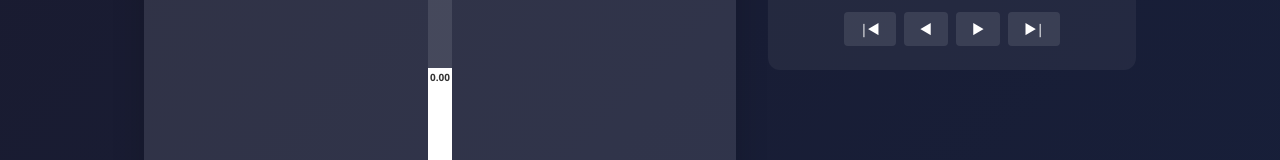
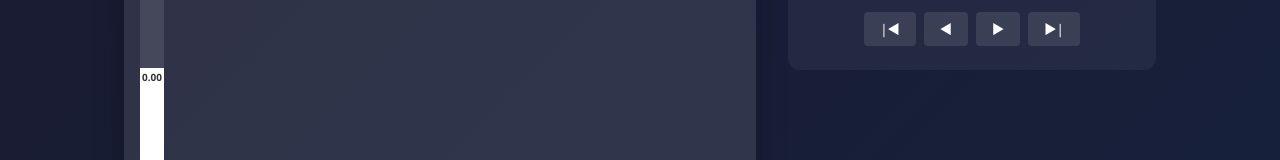
Before and after one commit to DEEP-17/Chess-React, a React (Vite) app: page /evaluate in a window 1280 px wide. Shown: the part 572-732 px from the top of the page. Built offline with nearby package versions, Linux system fonts and the light colour scheme.

Commit message:
mostly all functionality covered

```diff
--- a/package.json
+++ b/package.json
@@ -15,6 +15,7 @@
     "framer-motion": "^12.23.24",
     "lucide-react": "^0.555.0",
     "react": "^18.3.1",
+    "react-chartjs-2": "^5.3.1",
     "react-chessboard": "^4.7.2",
     "react-dom": "^18.3.1",
     "react-icons": "^5.5.0",
--- a/src/styles/Evaluate.css
+++ b/src/styles/Evaluate.css
@@ -1,4 +1,3 @@
-/* src/styles/Evaluate.css */
 .evaluate-container {
   display: flex;
   flex-direction: column;
@@ -62,10 +61,14 @@
   align-items: flex-start;
   flex-wrap: wrap;
   justify-content: center;
+  width: 100%; /* Ensure it takes full width */
 }
 
+/* --- CRITICAL FIXES HERE --- */
 .board-wrapper {
   display: flex;
+  flex-direction: row; /* Force side-by-side layout */
+  align-items: flex-start;
   gap: 1rem;
   background: rgba(255, 255, 255, 0.1);
   padding: 1rem;
@@ -73,17 +76,18 @@
   box-shadow: 0 8px 32px rgba(0, 0, 0, 0.2);
 }
 
-/* Evaluation Bar Styles */
 .eval-bar-container {
   width: 24px;
-  height: 560px; /* Matches board height approx */
+  height: 560px; /* Matches board height */
   background: rgba(255, 255, 255, 0.1);
   border-radius: 4px;
   overflow: hidden;
   position: relative;
   display: flex;
-  flex-direction: column-reverse; /* Builds from bottom up */
+  flex-direction: column-reverse;
+  flex-shrink: 0; /* Prevent the bar from disappearing if space is tight */
 }
+/* --------------------------- */
 
 .eval-bar-fill {
   width: 100%;
@@ -100,6 +104,8 @@
   font-weight: bold;
   color: #333;
   margin-top: 2px;
+  width: 100%;
+  text-align: center;
 }
 
 /* PGN & Navigation */
```
Also changed, not shown: 1 other file (tests, documents, lock files or other folders).
